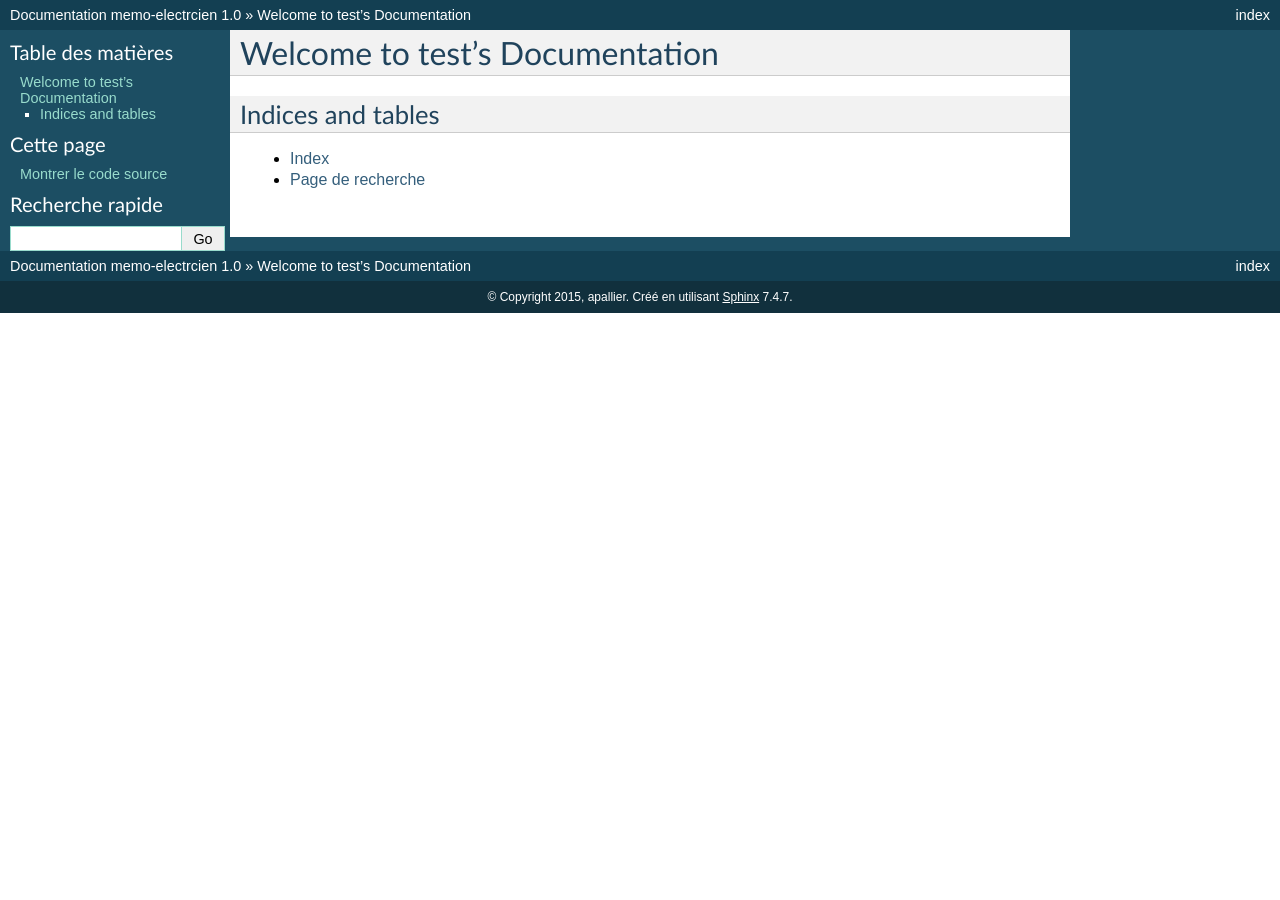
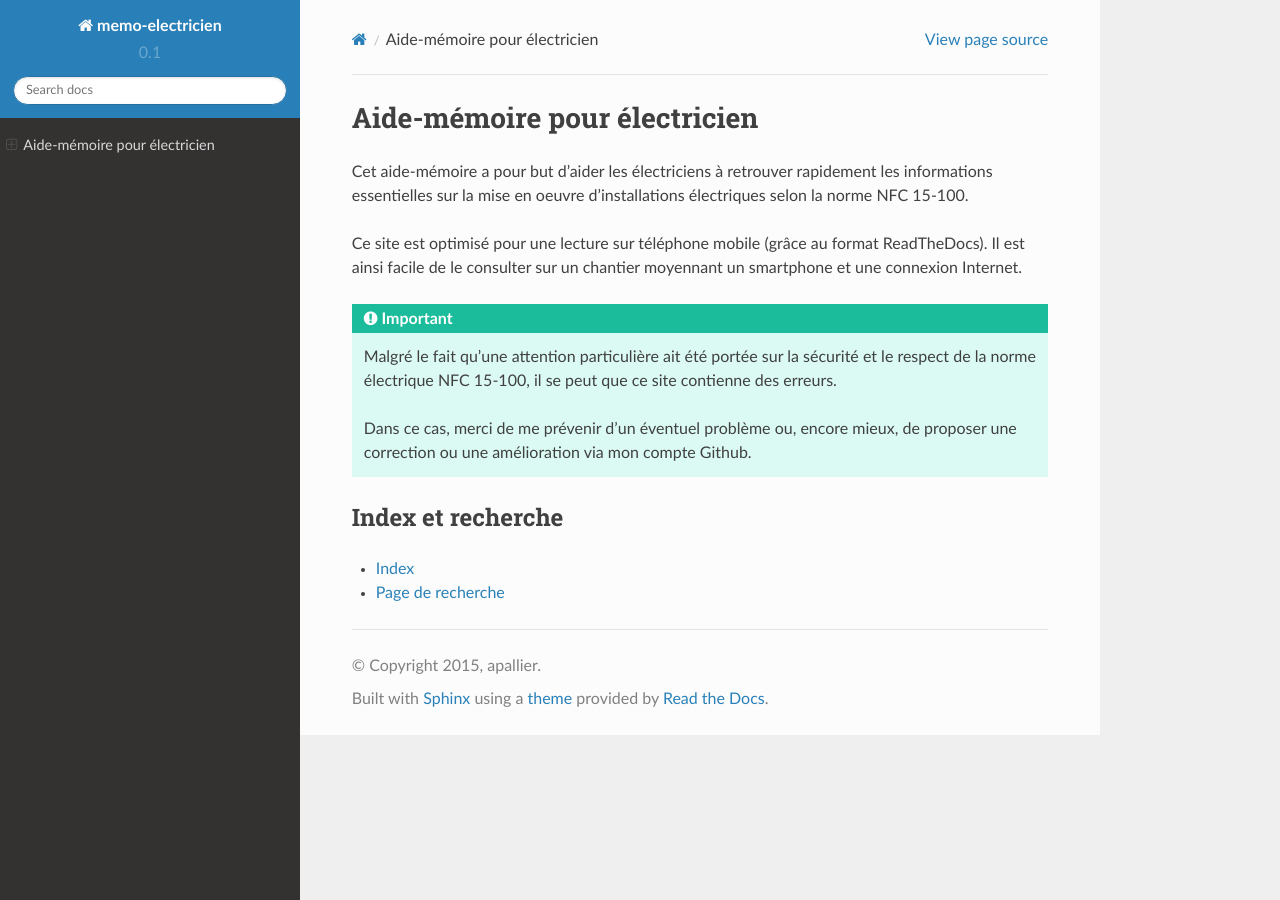
Before and after one commit to apallier/memo-electricien, a Sphinx documentation site: the page built from source/index.rst, in a window 1280 px wide. Built offline with Sphinx 7.4.7 and the Read the Docs theme 2.0.0, drawn with Linux system fonts in a browser that asks for light colours.

Commit message:
Ajout du format ReadTheDocs et début d'écriture de la documentation

```diff
--- a/source/conf.py
+++ b/source/conf.py
@@ -11,7 +11,9 @@
 # All configuration values have a default; values that are commented out
 # serve to show the default.
 
-import sys, os
+import sys
+import os
+import sphinx_rtd_theme
 
 # If extensions (or modules to document with autodoc) are in another directory,
 # add these directories to sys.path here. If the directory is relative to the
@@ -25,8 +27,16 @@ import sys, os
 
 # Add any Sphinx extension module names here, as strings. They can be extensions
 # coming with Sphinx (named 'sphinx.ext.*') or your custom ones.
-extensions = ['sphinx.ext.todo']
-
+extensions = [
+    'sphinx.ext.autodoc',
+    'sphinx.ext.doctest',
+    'sphinx.ext.intersphinx',
+    'sphinx.ext.todo',
+    'sphinx.ext.coverage',
+    'sphinx.ext.mathjax',
+    'sphinx.ext.ifconfig',
+    'sphinx.ext.viewcode',
+]
 
 # Add any paths that contain templates here, relative to this directory.
 templates_path = [u'_templates']
@@ -44,7 +54,7 @@ master_doc = u'index'
 
 
 # General information about the project.
-project = u'memo-electrcien'
+project = u'memo-electricien'
 
 copyright = u'2015, apallier'
 
@@ -54,10 +64,10 @@ copyright = u'2015, apallier'
 # built documents.
 #
 # The short X.Y version.
-version = u'1.0'
+version = u'0.1'
 
 # The full version, including alpha/beta/rc tags.
-release = u'1.0'
+release = u'0.1.beta'
 
 
 # The language for content autogenerated by Sphinx. Refer to documentation
@@ -100,7 +110,7 @@ pygments_style = 'sphinx'
 
 # The theme to use for HTML and HTML Help pages.  See the documentation for
 # a list of builtin themes.
-html_theme = u'default'
+html_theme = 'sphinx_rtd_theme'
 
 
 # Theme options are theme-specific and customize the look and feel of a theme
@@ -109,7 +119,7 @@ html_theme = u'default'
 #html_theme_options = {}
 
 # Add any paths that contain custom themes here, relative to this directory.
-#html_theme_path = []
+html_theme_path = [sphinx_rtd_theme.get_html_theme_path()]
 
 # The name for this set of Sphinx documents.  If None, it defaults to
 # "<project> v<release> documentation".
--- a/source/index.rst
+++ b/source/index.rst
@@ -1,15 +1,28 @@
-.. test Documentation master file.
+.. Documentation master file.
 
-###############################
-Welcome to test's Documentation
-###############################
+#############################
+Aide-mémoire pour électricien
+#############################
+
+Cet aide-mémoire a pour but d'aider les électriciens à retrouver rapidement les informations essentielles
+sur la mise en oeuvre d'installations électriques selon la norme NFC 15-100.
+
+Ce site est optimisé pour une lecture sur téléphone mobile (grâce au format ReadTheDocs). Il est ainsi facile
+de le consulter sur un chantier moyennant un smartphone et une connexion Internet.
+
+.. important::
+
+   Malgré le fait qu'une attention particulière ait été portée sur la sécurité et le respect de la norme
+   électrique NFC 15-100, il se peut que ce site contienne des erreurs.
+
+   Dans ce cas, merci de me prévenir d'un éventuel problème ou, encore mieux, de proposer une correction
+   ou une amélioration via mon compte Github.
+
 
 .. toctree::
    :maxdepth: 2
 
-
-
-Indices and tables
+Index et recherche
 ==================
 
 * :ref:`genindex`
```
